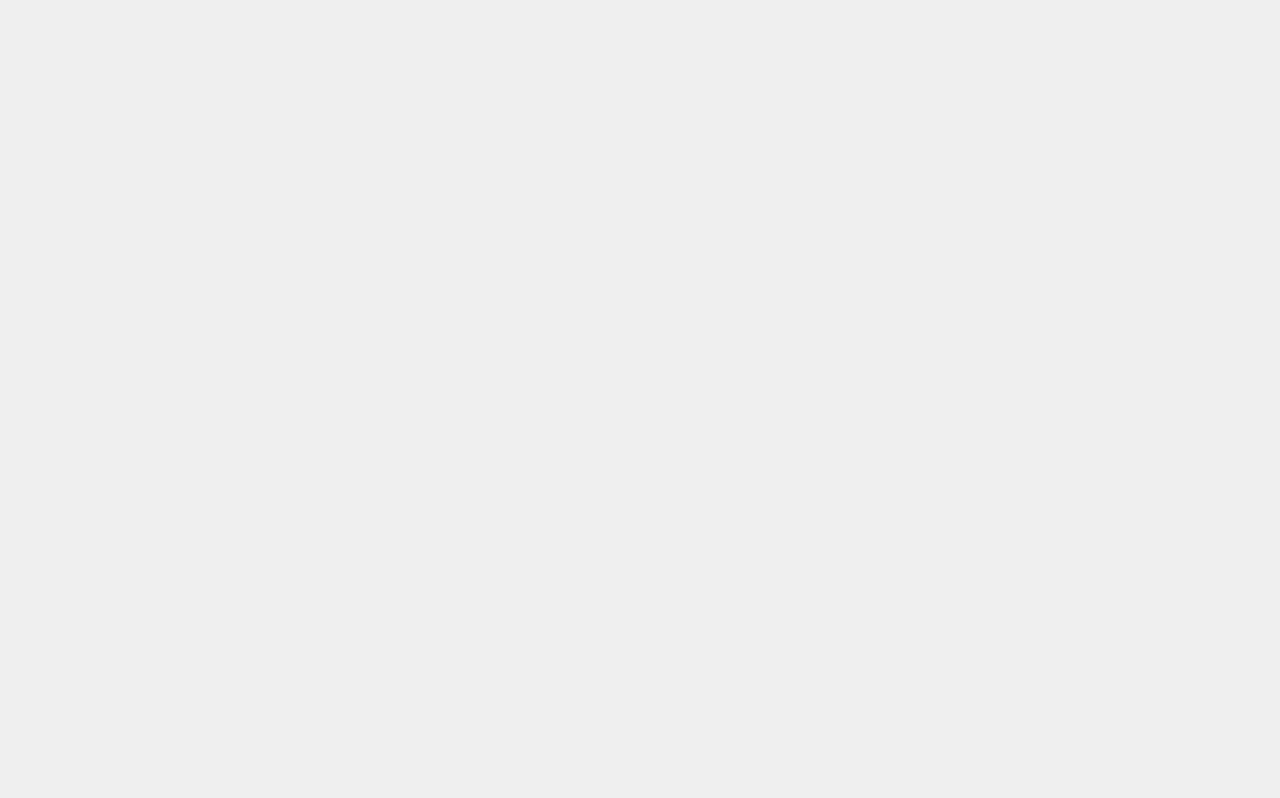
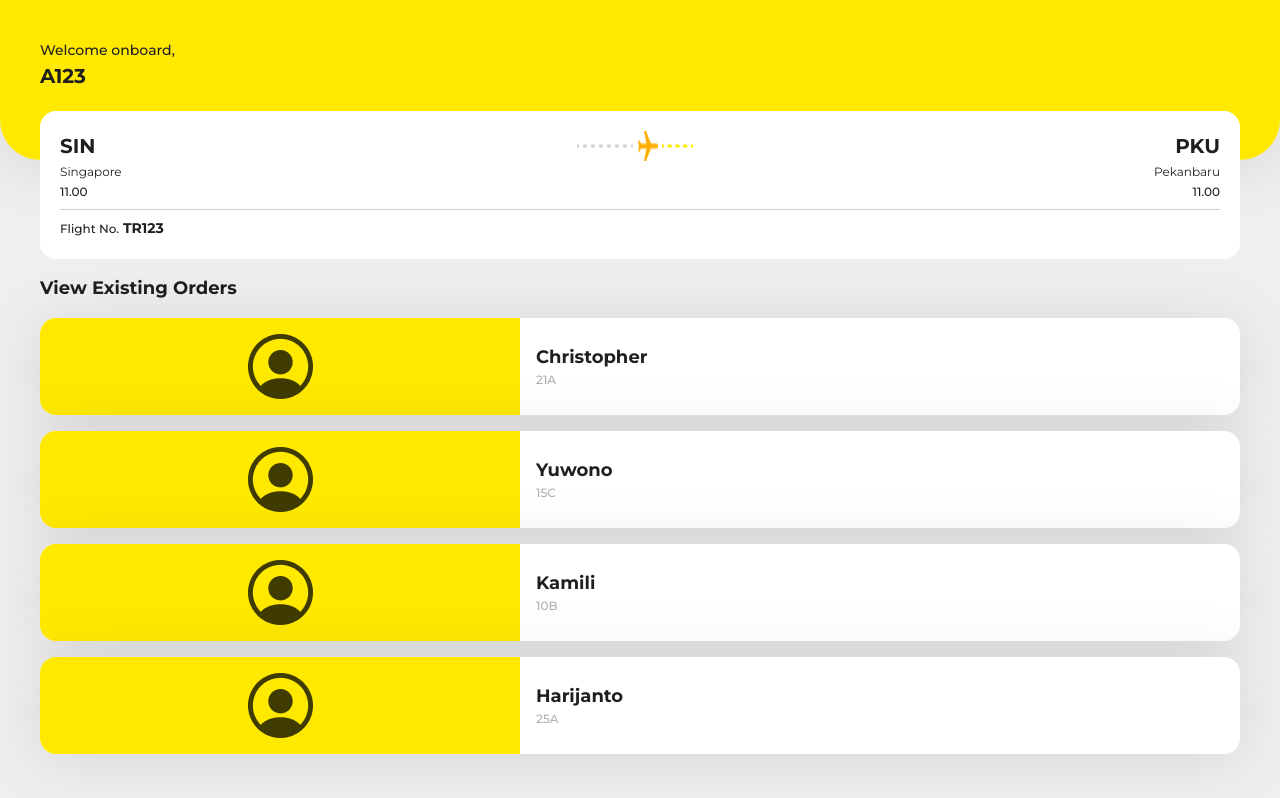
Before and after one commit to jasonchristopher21/first-class-frontend, a React (Vite) app: page /staff/home in a window 1280 px wide. Before the commit this address had no page. Shown: the top 798 px of the page. Built offline with nearby package versions, Linux system fonts and the light colour scheme.

Commit message:
Add staff login page

```diff
--- a/src/components/LoginBanner.jsx
+++ b/src/components/LoginBanner.jsx
@@ -130,7 +130,7 @@ export const LoginBanner = () => {
     }
 
     store.dispatch(getStaff({ staffId: staffId, flightNumber: flightNumber }));
-    navigate('home');
+    navigate('staff/home');
   };
 
   useEffect(() => {
--- a/src/components/Main.jsx
+++ b/src/components/Main.jsx
@@ -8,7 +8,7 @@ import { Link } from "react-router-dom";
 
 export const Main = () => {
 
-  const surname = useSelector(selectCurrentUser)
+  const user = useSelector(selectCurrentUser)
 
   const [flightNumber, setFlightNumber] = useState("TR252");
   const [passengerName, setPassengerName] = useState("Florentiana Yuwono");
@@ -20,8 +20,6 @@ export const Main = () => {
   const [toCity, setToCity] = useState("Pekanbaru");
   const [toCityCode, setToCityCode] = useState("PKU");
   const [toTime, setToTime] = useState("11.00");
-
-  const user = useSelector(selectCurrentUser);
 
   const deals = [
     {
@@ -64,19 +62,15 @@ export const Main = () => {
     },
   ];
 
-  useEffect(() => {
-    console.log(user);
-  }, [])
-
   return (
     <div className="bg-light-grey">
       <div className="absolute z-0 top-0 left-0 w-full h-[10rem] bg-yellow rounded-bl-[40px] rounded-br-[40px] drop-shadow-[0_5px_30px_rgba(0,0,0,0.10)]" />
       <div className="absolute z-10 p-10 w-full">
         <div className="heading flex flex-col text-left text-black">
           <span className={styles.paragraph6}>
-            Welcome onboard {flightNumber},
+            Welcome onboard {user? user.flightNumber : ""},
           </span>
-          <span className={styles.heading3}>{surname ? surname.surname : ""}</span>
+          <span className={styles.heading3}>{user.surname ? user.surname : ""}</span>
         </div>
 
         <div className="order-card flex flex-col gap-0.5 p-5 mt-5 bg-white w-full text-black rounded-2xl">
@@ -98,13 +92,13 @@ export const Main = () => {
             <div className="flex flex-row justify-evenly">
               <span className={styles.paragraph8}>
                 Flight No.
-                <span className={styles.heading5}> {flightNumber} </span>
+                <span className={styles.heading5}> {user? user.flightNumber : ""} </span>
               </span>
             </div>
             <div className="flex flex-row justify-between"></div>
             <span className={styles.paragraph8}>
               Seat No.
-              <span className={styles.heading5}> {seat} </span>
+              <span className={styles.heading5}> {user? user.seatNumber? user.seatNumber : "21A" : ""} </span>
             </span>
           </div>
         </div>
--- a/src/main.jsx
+++ b/src/main.jsx
@@ -13,6 +13,8 @@ import { BrowserRouter, Route, Routes } from "react-router-dom";
 
 import { persistor, store } from "./redux/store";
 import { PersistGate } from "redux-persist/integration/react";
+import { StaffHome } from "./pages/StaffHome.jsx";
+import { StaffStatus } from "./pages/StaffStatus.jsx";
 
 ReactDOM.createRoot(document.getElementById("root")).render(
   <React.StrictMode>
@@ -22,6 +24,8 @@ ReactDOM.createRoot(document.getElementById("root")).render(
           <Routes>
             <Route path="/" element={<App />} />
             <Route path="home" element={<Home />} />
+            <Route path="staff/home" element={<StaffHome />} />
+            <Route path="staff/order/:id" element={<StaffStatus />} />
             <Route path="cart" element={<Cart />} />
             <Route path="status/:id" element={<Status />} />
             <Route path="product/:id" element={<Product />} />
--- /dev/null
+++ b/src/pages/StaffHome.jsx
@@ -0,0 +1,90 @@
+import { useSelector } from 'react-redux';
+import { selectCurrentStaff } from '../redux/features/auth/staffAuthSlice';
+import { useNavigate } from 'react-router-dom';
+import { useEffect, useState } from 'react';
+import flight_path from '../assets/flight_path.png';
+import icon_person from '../assets/icon_person.png';
+import styles from '../style';
+import axios from 'axios';
+import { API_URL } from '../constants';
+
+export const StaffHome = () => {
+  // const user = useSelector(selectCurrentStaff);
+  // const navigate = useNavigate();
+
+  const [flightNumber, setFlightNumber] = useState('TR123');
+  const [staffName, setStaffName] = useState('A123');
+  const [seat, setSeat] = useState('21F');
+
+  const [fromCity, setFromCity] = useState('Singapore');
+  const [fromCityCode, setFromCityCode] = useState('SIN');
+  const [fromTime, setFromTime] = useState('10.55');
+  const [toCity, setToCity] = useState('Pekanbaru');
+  const [toCityCode, setToCityCode] = useState('PKU');
+  const [toTime, setToTime] = useState('11.00');
+
+
+  return (
+    <div className="bg-light-grey">
+      <div className="absolute z-0 top-0 left-0 w-full h-[10rem] bg-yellow rounded-bl-[40px] rounded-br-[40px] drop-shadow-[0_5px_30px_rgba(0,0,0,0.10)]" />
+      <div className="absolute z-10 p-10 w-full">
+        <div className="heading flex flex-col text-left text-black">
+          <span className={styles.paragraph6}>Welcome onboard,</span>
+          <span className={styles.heading3}>{staffName}</span>
+        </div>
+
+        <div className="order-card flex flex-col gap-0.5 p-5 mt-5 bg-white w-full text-black rounded-2xl">
+          <div className="flex flex-row justify-between">
+            <span className={styles.heading3}>{fromCityCode}</span>
+            <img src={flight_path} />
+            <span className={styles.heading3}>{toCityCode}</span>
+          </div>
+          <div className="flex flex-row justify-between">
+            <span className={styles.paragraph7}>{fromCity}</span>
+            <span className={styles.paragraph7}>{toCity}</span>
+          </div>
+          <div className="flex flex-row justify-between">
+            <span className={styles.paragraph8}>{toTime}</span>
+            <span className={styles.paragraph8}>{toTime}</span>
+          </div>
+          <div className="pt-1.5 mb-1.5 border-b border-b-black opacity-20"></div>
+          <div className="flex flex-row justify-between">
+            <div className="flex flex-row justify-evenly">
+              <span className={styles.paragraph8}>
+                Flight No.
+                <span className={styles.heading5}> {flightNumber} </span>
+              </span>
+            </div>
+            <div className="flex flex-row justify-between"></div>
+          </div>
+        </div>
+
+        <div className='py-4'>
+            <span className={`${styles.heading4} text-black`}>View Existing Orders</span>
+        </div>
+
+        <div>
+            <OrderComponent name="Christopher" seat="21A" id={1}/>
+            <OrderComponent name="Yuwono" seat="15C" id={2}/>
+            <OrderComponent name="Kamili" seat="10B" id={3}/>
+            <OrderComponent name="Harijanto" seat="25A" id={4}/>
+        </div>
+      </div>
+    </div>
+  );
+};
+
+const OrderComponent = ({id, name, seat}) => {
+    const navigate = useNavigate();
+    return (
+        <div className='w-100 bg-white flex flex-row rounded-2xl drop-shadow-[0_5px_30px_rgba(0,0,0,0.10)] mb-4' onClick={() => navigate(`/staff/order/${id}`)}>
+            <div className='w-[40%] bg-yellow rounded-l-2xl flex justify-center items-center'>
+                <img src={icon_person} className='p-4'/>
+            </div>
+            <div className='w-[60%] flex flex-col justify-center p-4'>
+                <span className={`${styles.heading4} text-black`}>{name}</span>
+                <span className={`${styles.paragraph8} text-[#00000050]`}>{seat}</span>
+            </div>
+        </div>
+    )
+}
--- a/src/redux/features/auth/authSlice.js
+++ b/src/redux/features/auth/authSlice.js
@@ -55,6 +55,7 @@ const authSlice = createSlice({
                 "id": action.payload._id,
                 "surname": action.payload.surname,
                 "flightNumber": action.payload.flightNumber,
+                "seatNumber": action.payload.seatNumber,
             }
             state.token = action.payload.token;
             state.success = true;
--- a/src/redux/features/auth/staffAuthSlice.js
+++ b/src/redux/features/auth/staffAuthSlice.js
@@ -22,7 +22,7 @@ export const getStaff = createAsyncThunk("auth/getStaff",
                     "Content-Type": "application/json",
                 }
             }
-            const response = await axios.post(`${API_URL}/auth/staff`, payload, defaultHeaders);
+            const response = await axios.post(`${API_URL}/auth/staff/login`, payload, defaultHeaders);
             console.log(response.data)
             return response.data;
         } catch (error) {
@@ -51,8 +51,12 @@ const staffAuthSlice = createSlice({
         });
         builder.addCase(getStaff.fulfilled, (state, action) => {
             state.loading = false;
-            state.user = action.payload.user;
-            state.token = action.payload.accessToken;
+            state.user = {
+                "id": action.payload._id,
+                "staffId": action.payload.staffId,
+                "flightId": action.payload.flightId,
+            }
+            state.token = action.payload.token;
             state.success = true;
         });
         builder.addCase(getStaff.rejected, (state, action) => {
```
Also changed, not shown: src/assets/icon_person.png (added).
